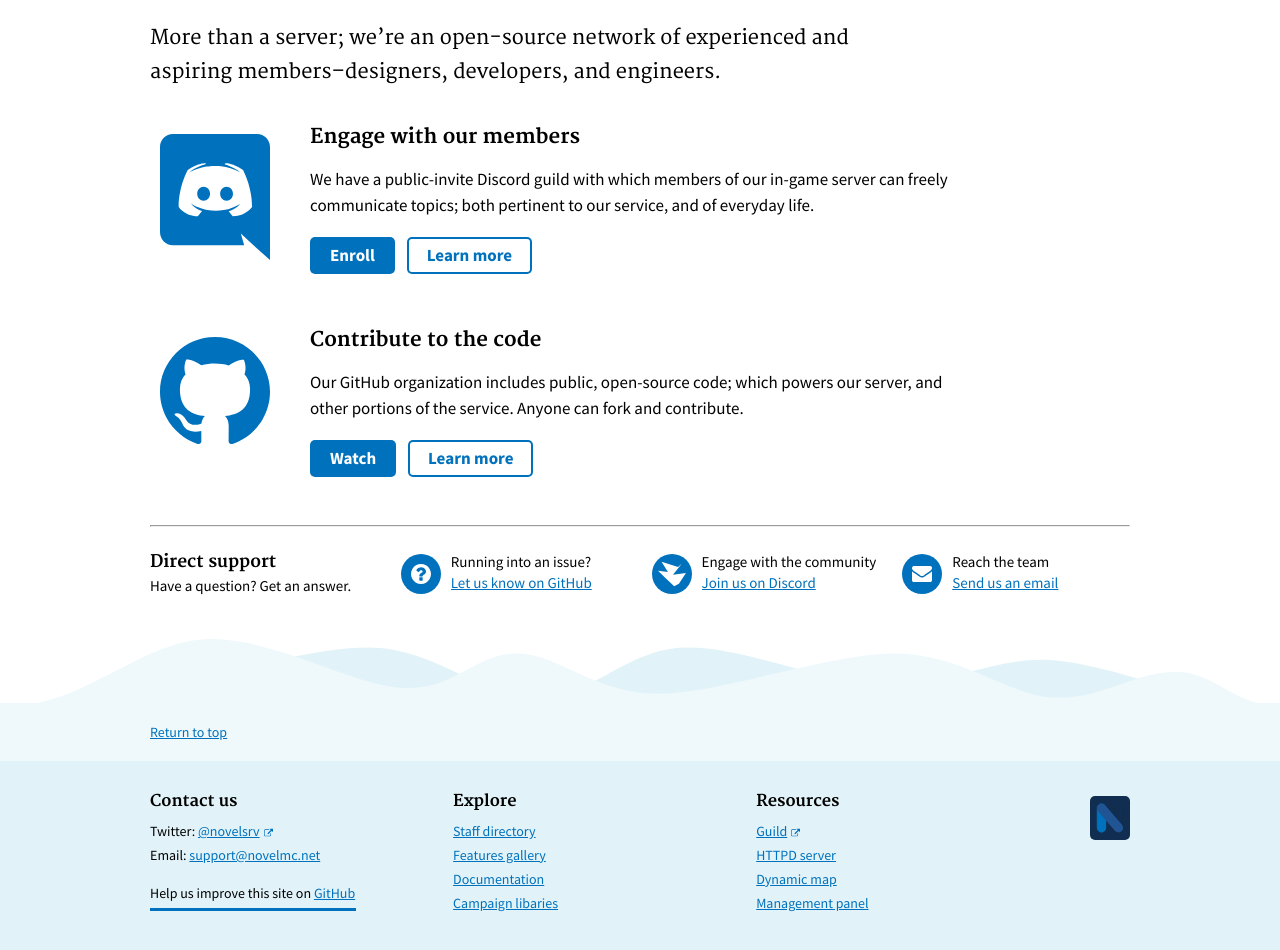
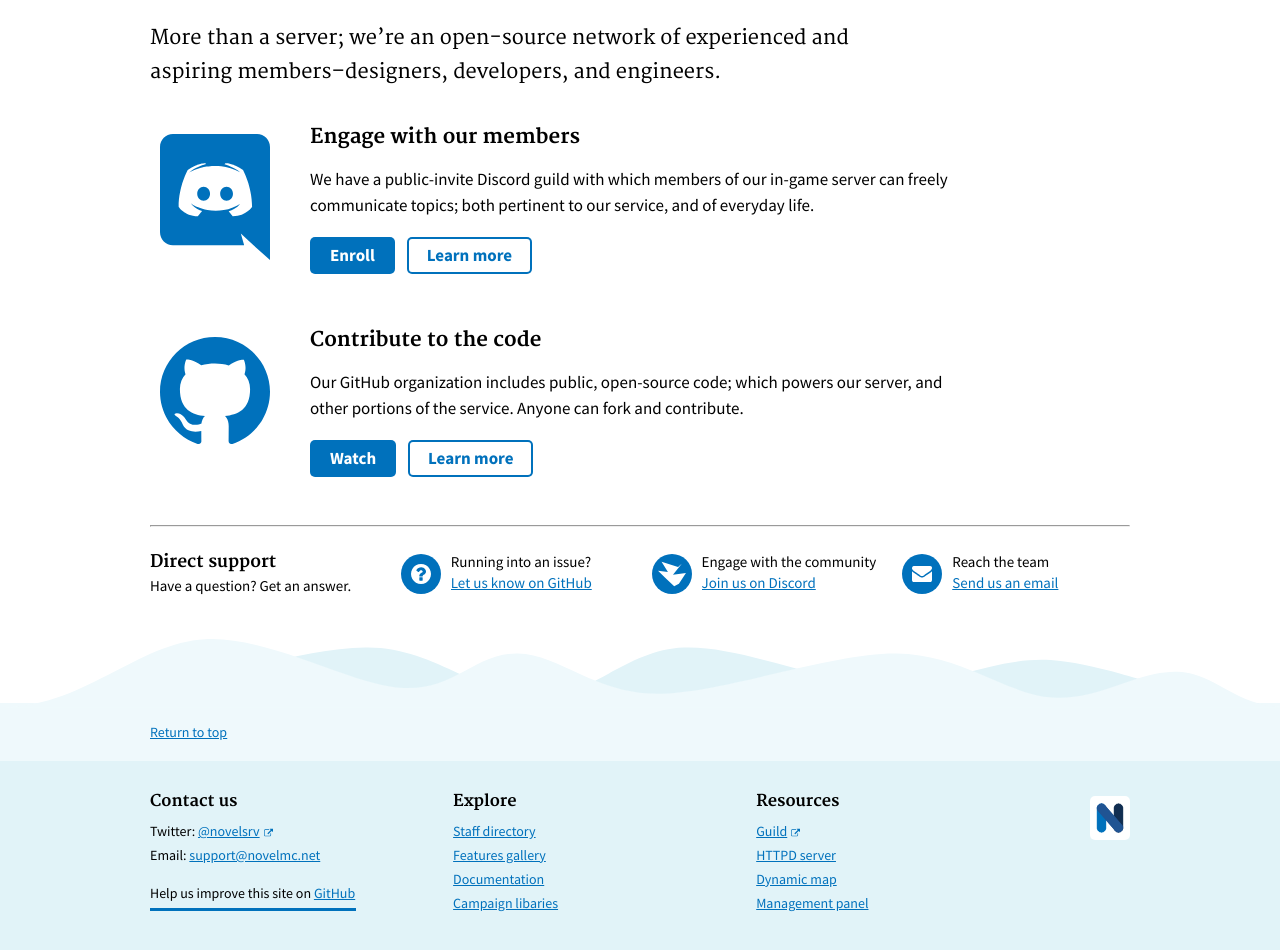
Before and after one commit to serrif/website, a Jekyll site: the page built from main/home.md, in a window 1280 px wide. Shown: the part 598-1548 px from the top of the page. Built offline with Jekyll 4.4.1, drawn with Linux system fonts in a browser that asks for light colours.

Commit message:
Update footer--small.html

```diff
--- a/_includes/components/footer--small.html
+++ b/_includes/components/footer--small.html
@@ -37,7 +37,7 @@
           <li style="line-height: 1.7;"><a href="https://panel.novelmc.net/" target="_blank" style="color: #0071bc;">Management panel</a></li>
         </ul>
       </div>
-      <img src="{{ site.baseurl }}/assets/img/logo-margins.svg" style="width: 40px; margin-top: 1.5rem; margin-bottom: 1rem; margin-left: 3rem; float: right; background: #112E51; border-radius: 5px;">
+      <img src="{{ site.baseurl }}/assets/img/logo-margins.svg" style="width: 40px; margin-top: 1.5rem; margin-bottom: 1rem; margin-left: 3rem; float: right; background: #fff; border-radius: 5px;">
       </div>
     </div>
   </footer>
```
